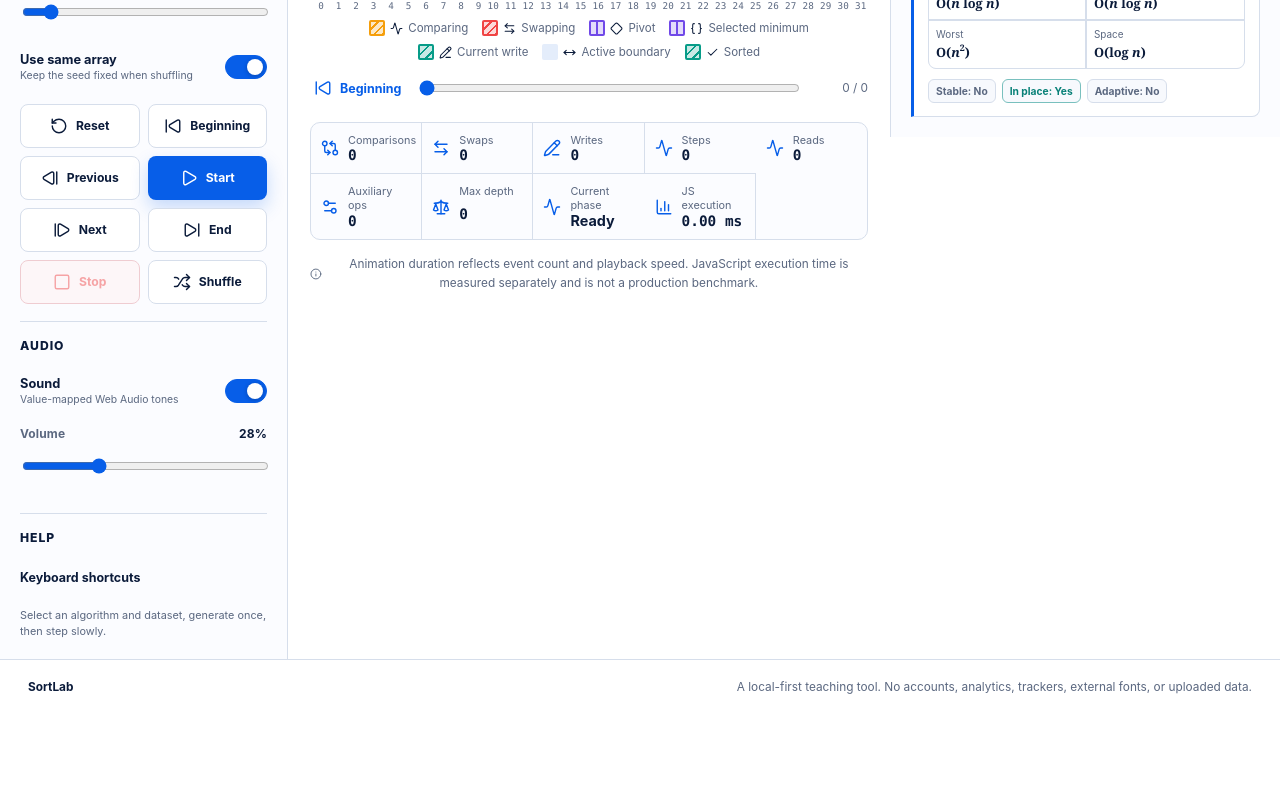
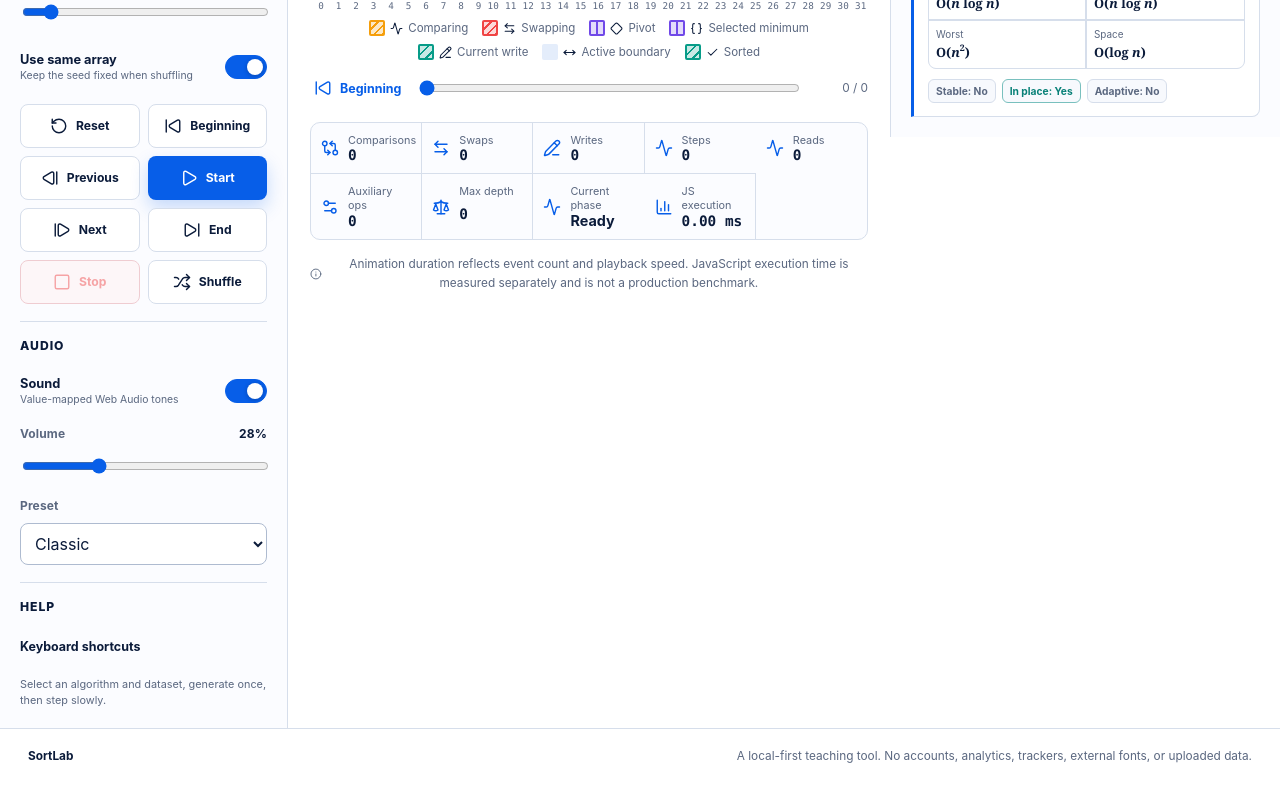
Before and after one commit to ctadros1/SortLab, a React (Vite) app: page / in a window 1280 px wide. Shown: the part 534-1334 px from the top of the page. Before the commit the page ends 1265 px from the top, so only its background shows below. Built offline with nearby package versions, Linux system fonts and the light colour scheme.

Commit message:
feat: add simplified visualize sound presets

```diff
--- a/src/components/ControlSidebar.tsx
+++ b/src/components/ControlSidebar.tsx
@@ -1,6 +1,8 @@
 import type { Dispatch, SetStateAction } from 'react'
 import type { useSortPlayer } from '../hooks/useSortPlayer'
 import type { DatasetMode } from '../types'
+import { soundPresetList } from '../audio/presets'
+import type { SoundPresetId } from '../audio/audioTypes'
 import { AlgorithmPicker } from './AlgorithmPicker'
 import { DatasetPicker } from './DatasetPicker'
 import { AppIcon } from './Icon'
@@ -224,6 +226,21 @@ export function ControlSidebar({
             disabled={!player.sound}
           />
         </label>
+        <label className="control-field audio-preset-field">
+          <ControlLabel>Preset</ControlLabel>
+          <select
+            value={player.soundPreset}
+            onChange={(event) => player.setSoundPreset(event.target.value as SoundPresetId)}
+            disabled={!player.sound}
+            aria-label="Sound preset"
+          >
+            {soundPresetList.map((preset) => (
+              <option value={preset.id} key={preset.id}>
+                {preset.name}
+              </option>
+            ))}
+          </select>
+        </label>
       </div>
 
       <div className="rail-section rail-section--help">
```
